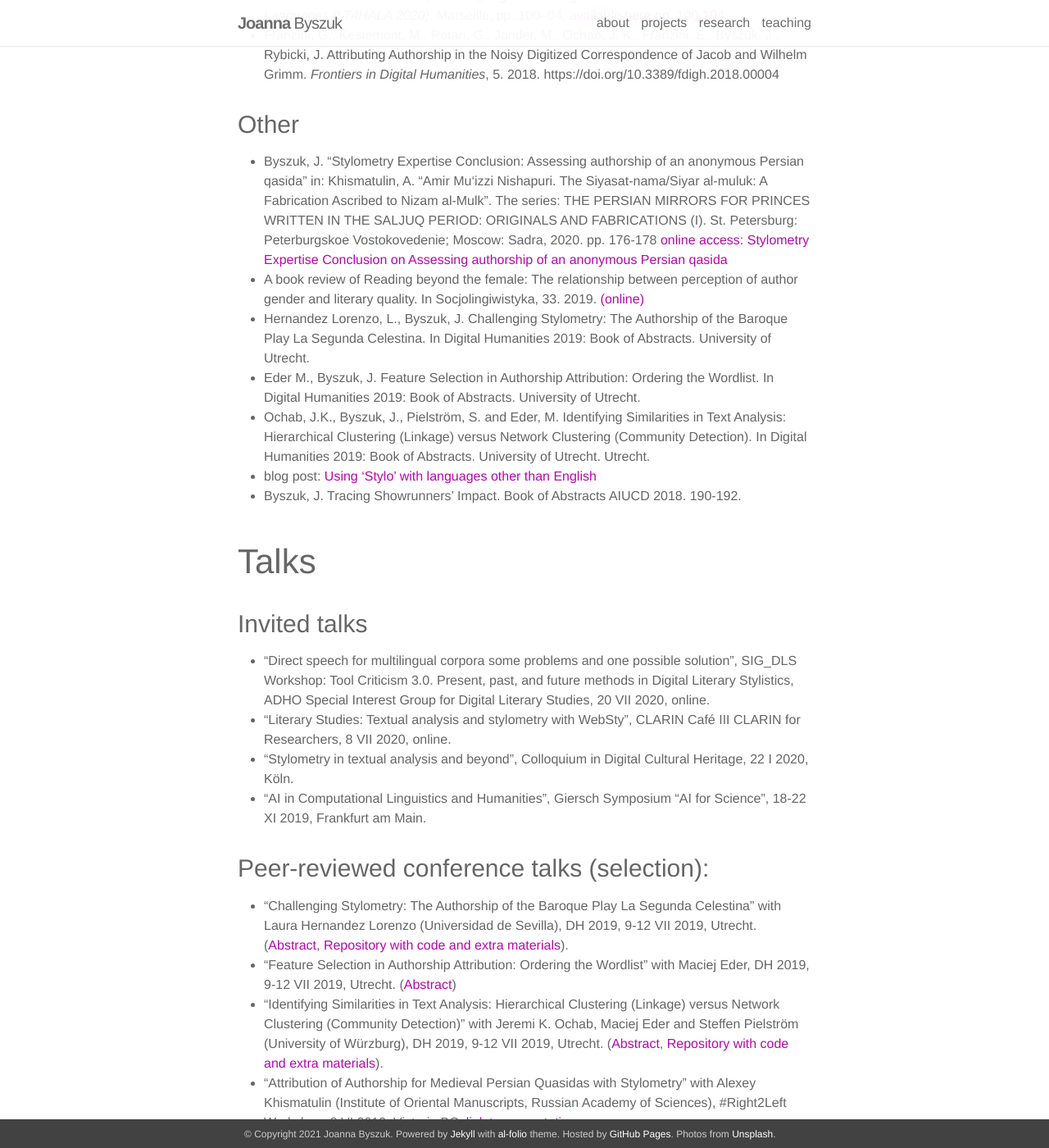
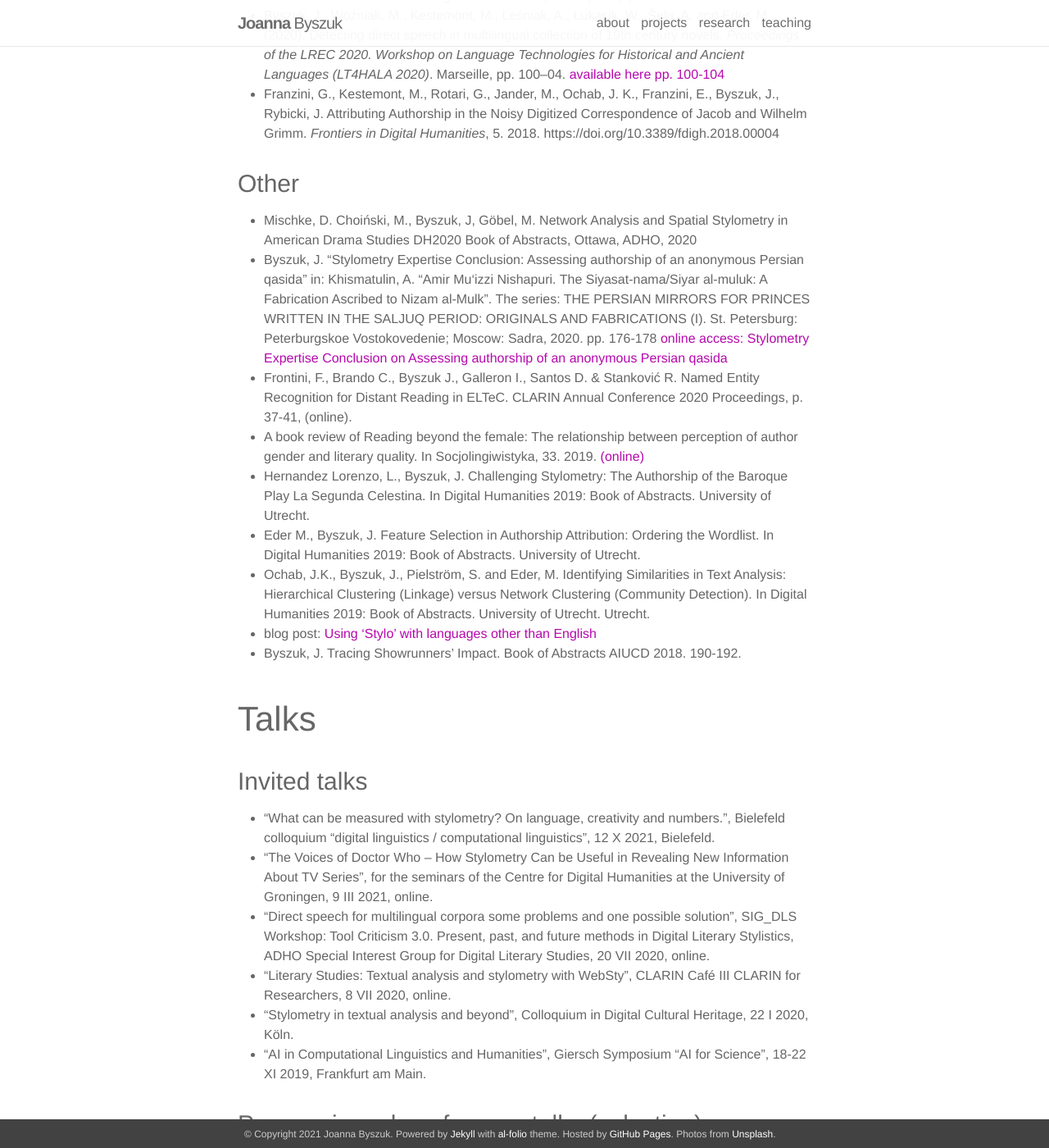
Before and after one commit to JoannaBy/JoannaBy.github.io, a Jekyll site: the page built from _pages/publications.md, in a window 1280 px wide and 1400 px high, scrolled down 504 px. Shown: the whole window at 82% size. Built offline with Jekyll 4.4.1, drawn with Linux system fonts in a browser that asks for light colours; nearby versions of some CDN libraries; some of the changed text lies outside the part shown.

Commit message:
Update publications.md

```diff
--- a/_pages/publications.md
+++ b/_pages/publications.md
@@ -6,12 +6,15 @@ description: Publications and talks.
 ---
 ## Publications
 ### Papers
+* Idziak, I., Šeļa, A., Woźniak, M., Leśniak, A., Byszuk J. and Eder M. (2021) Scalable handwritten text recognition system for lexicographic sources of under-resourced languages and alphabets. International Conference on Computational Science Proceedings.
 * Byszuk, J. (2020) The Voices of Doctor Who – how stylometry can be useful in revealing new information about TV series. *Digital Humanities Quarterly*, 14(4) [link](http://www.digitalhumanities.org/dhq/vol/14/4/000499/000499.html).
 * Byszuk, J., Woźniak, M., Kestemont, M., Leśniak, A., Łukasik, W., Šeļa, A. and Eder, M. (2020). Detecting direct speech in multilingual collection of 19th century novels. *Proceedings of the LREC 2020. Workshop on Language Technologies for Historical and Ancient Languages (LT4HALA 2020)*. Marseille, pp. 100–04. [available here pp. 100-104](https://lrec2020.lrec-conf.org/media/proceedings/Workshops/Books/LT4HALAbook.pdf)
 * Franzini, G., Kestemont, M., Rotari, G., Jander, M., Ochab, J. K., Franzini, E., Byszuk, J., Rybicki, J. Attributing Authorship in the Noisy Digitized Correspondence of Jacob and Wilhelm Grimm. *Frontiers in Digital Humanities*, 5. 2018. https://doi.org/10.3389/fdigh.2018.00004
 
 ### Other
+* Mischke, D. Choiński, M., Byszuk, J, Göbel, M. Network Analysis and Spatial Stylometry in American Drama Studies DH2020 Book of Abstracts, Ottawa, ADHO, 2020
 * Byszuk, J. "Stylometry Expertise Conclusion: Assessing authorship of an anonymous Persian qasida" in: Khismatulin, A. "Amir Mu‘izzi Nishapuri. The Siyasat-nama/Siyar al-muluk: A Fabrication Ascribed to Nizam al-Mulk". The series: THE PERSIAN MIRRORS FOR PRINCES WRITTEN IN THE SALJUQ PERIOD: ORIGINALS AND FABRICATIONS (I). St. Petersburg: Peterburgskoe Vostokovedenie; Moscow: Sadra, 2020. pp. 176-178 [online access: Stylometry Expertise Conclusion on Assessing authorship of an anonymous Persian qasida](https://ijp.pan.pl/wp-content/uploads/2018/08/Byszuk-Stylometry-Expertise-Conclusion-on-Assessing-authorship-of-an-anonymous-Persian-qasida.pdf)
+* Frontini, F., Brando C., Byszuk J., Galleron I., Santos D. & Stanković R. Named Entity Recognition for Distant Reading in ELTeC. CLARIN Annual Conference 2020 Proceedings, p. 37-41, (online).
 * A book review of Reading beyond the female: The relationship between perception of author gender and literary quality. In Socjolingiwistyka, 33. 2019. [(online)](https://socjolingwistyka.ijp.pan.pl/index.php/SOCJO/article/view/55/95)
 * Hernandez Lorenzo, L., Byszuk, J. Challenging Stylometry: The Authorship of the Baroque Play La Segunda Celestina. In Digital Humanities 2019: Book of Abstracts. University of Utrecht.
 * Eder M., Byszuk, J. Feature Selection in Authorship Attribution: Ordering the Wordlist. In Digital Humanities 2019: Book of Abstracts. University of Utrecht.
@@ -21,6 +24,8 @@ description: Publications and talks.
 
 ## Talks
 ### Invited talks
+* "What can be measured with stylometry? On language, creativity and numbers.", Bielefeld colloquium “digital linguistics / computational linguistics”, 12 X 2021, Bielefeld.
+* "The Voices of Doctor Who – How Stylometry Can be Useful in Revealing New Information About TV Series", for the seminars of the Centre for Digital Humanities at the University of Groningen, 9 III 2021, online.
 * "Direct speech for multilingual corpora some problems and one possible solution", SIG_DLS Workshop: Tool Criticism 3.0. Present, past, and future methods in Digital Literary Stylistics, ADHO Special Interest Group for Digital Literary Studies, 20 VII 2020, online.
 * "Literary Studies: Textual analysis and stylometry with WebSty", CLARIN Café III CLARIN for Researchers, 8 VII 2020, online.
 * "Stylometry in textual analysis and beyond", Colloquium in Digital Cultural Heritage, 22 I 2020, Köln.
```
